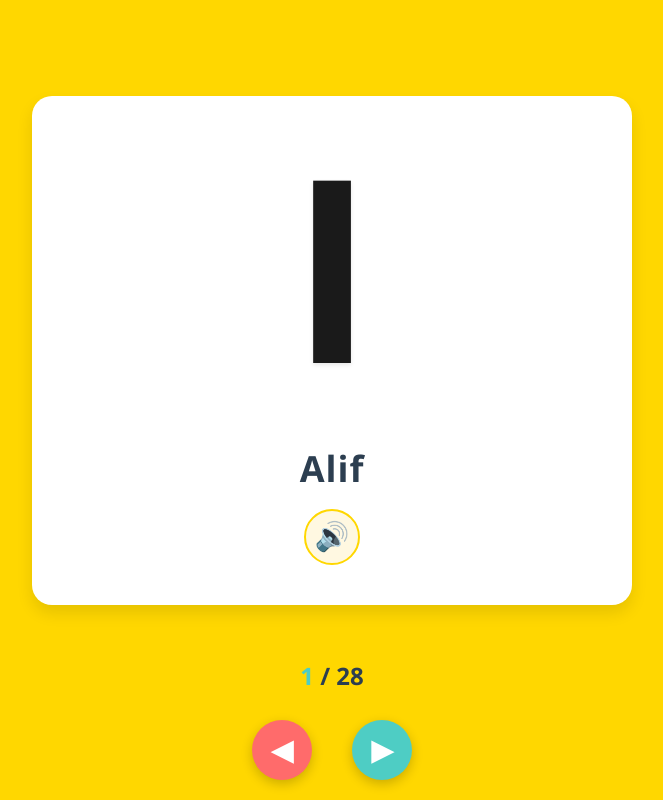
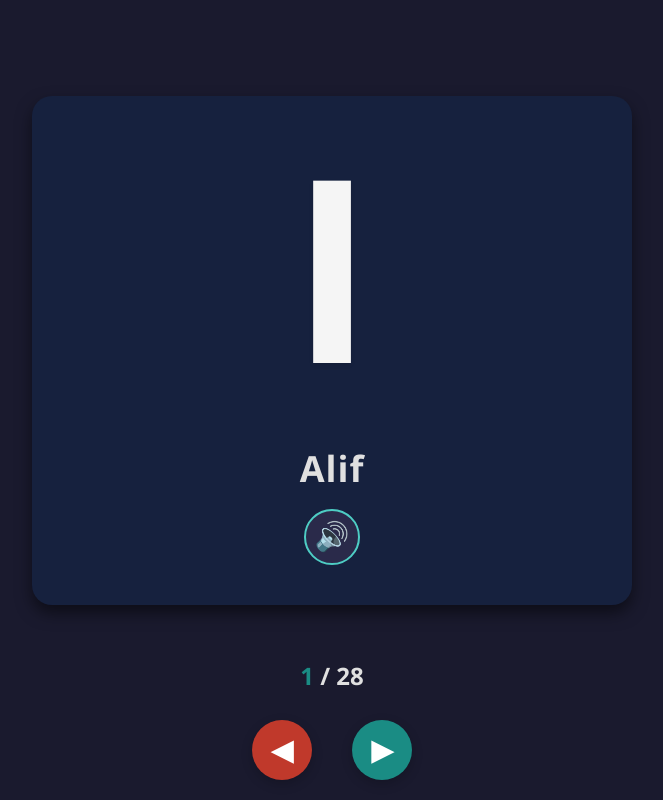
Before and after one commit to adityaaries23/Hijaiyah-Learning-Web-application, a website: page index.html in a window 1280 px wide. Shown: the whole page, without its empty margins (308-971 px from the left). Drawn offline with Linux system fonts and the dark colour scheme.

Commit message:
feat: add dark mode support

```diff
--- a/styles/main.css
+++ b/styles/main.css
@@ -426,3 +426,45 @@ body {
   user-select: none;
   -webkit-tap-highlight-color: transparent;
 }
+
+
+/* ===========================
+   Dark Mode
+   =========================== */
+
+@media (prefers-color-scheme: dark) {
+  :root {
+    --color-primary-bg: #1A1A2E;
+    /* Deep navy background */
+    --color-primary-text: #E0E0E0;
+    /* Light gray text */
+    --color-card-bg: #16213E;
+    /* Dark blue card */
+    --color-card-text: #F5F5F5;
+    /* Near-white letter */
+    --color-button-prev: #C0392B;
+    /* Deep red */
+    --color-button-next: #1A8C84;
+    /* Deep teal */
+    --color-button-hover: #148F85;
+    /* Slightly lighter teal */
+  }
+
+  .letter-card {
+    box-shadow: 0 8px 16px rgba(0, 0, 0, 0.5);
+  }
+
+  .sound-button {
+    background-color: #2A2A4A;
+    border-color: #4ECDC4;
+    color: #E0E0E0;
+  }
+
+  .sound-button:hover {
+    background-color: #1A8C84;
+  }
+
+  .progress-indicator {
+    color: var(--color-primary-text);
+  }
+}
```
